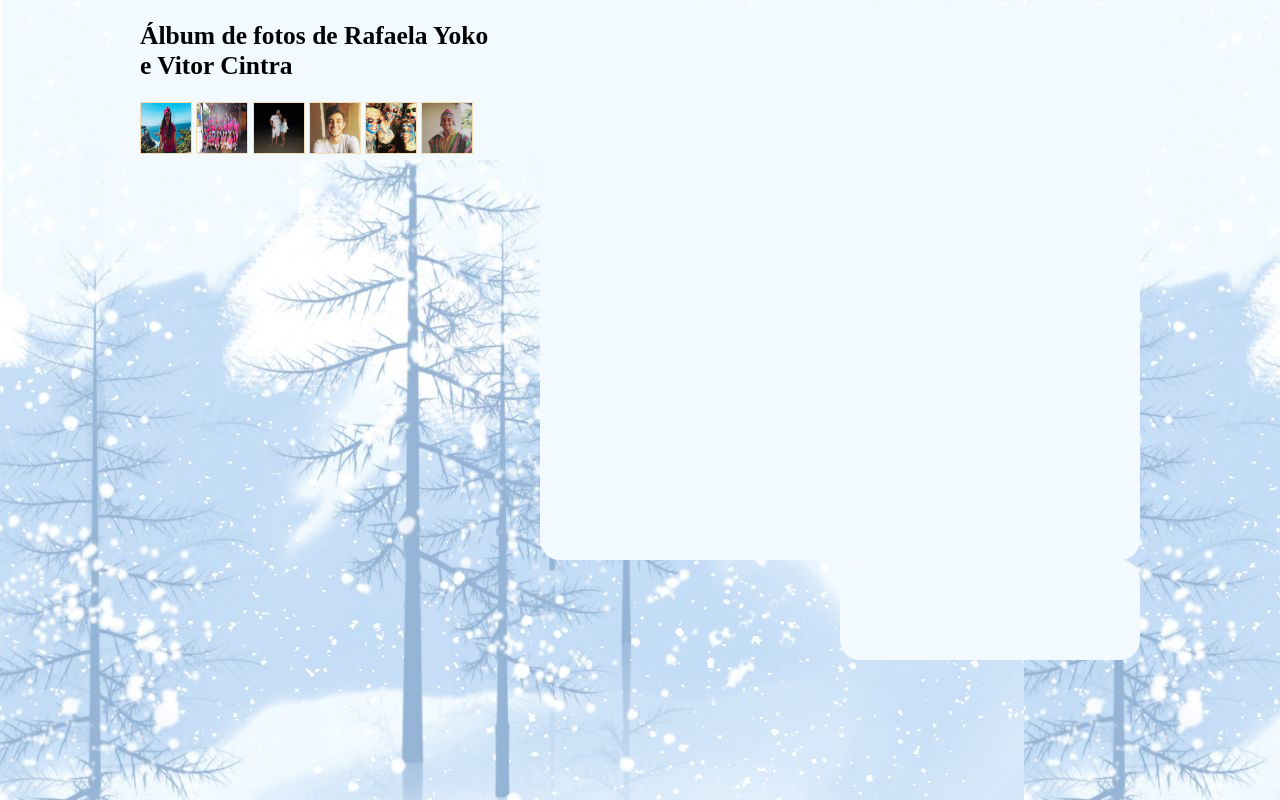
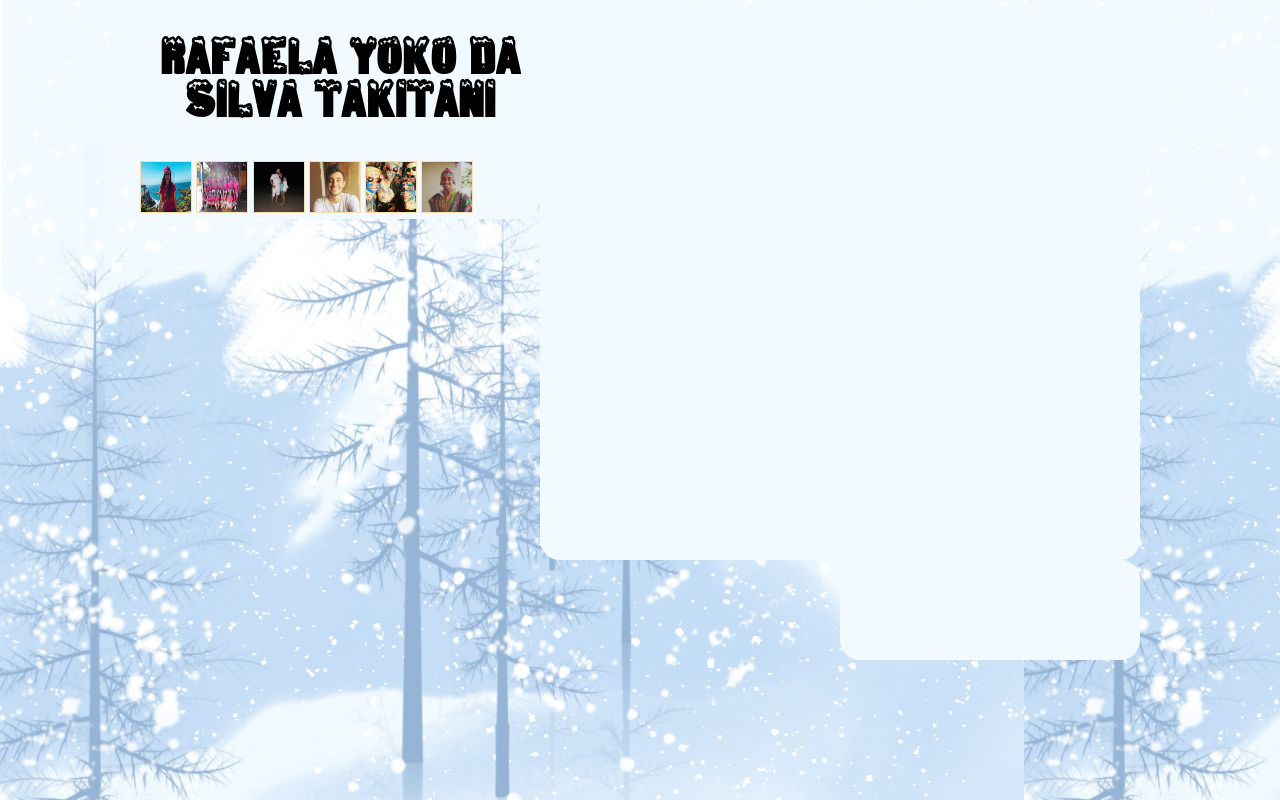
Before and after one commit to rafayoko/progweb, a plain HTML site: page atividade6.html in a window 1280 px wide. Drawn offline with Linux system fonts and the light colour scheme.

Commit message:
Update atividade6.html

```diff
--- a/atividade6.html
+++ b/atividade6.html
@@ -49,7 +49,8 @@ alert("senha errada");window.location = "atividade4.html"
         <body>
 
 <section class="albumrafa">
-    <h2 > Álbum de fotos de Rafaela Yoko </br> e Vitor Cintra</h2>
+    <header>
+            <h1>Rafaela Yoko Da Silva Takitani</h1> </header>
 
 
     <img id="rafa1" onmouseout="undisplayPicture()" onmouseover="displayPicture(this)" src="imagens/rafacalifa.jpeg">
```
